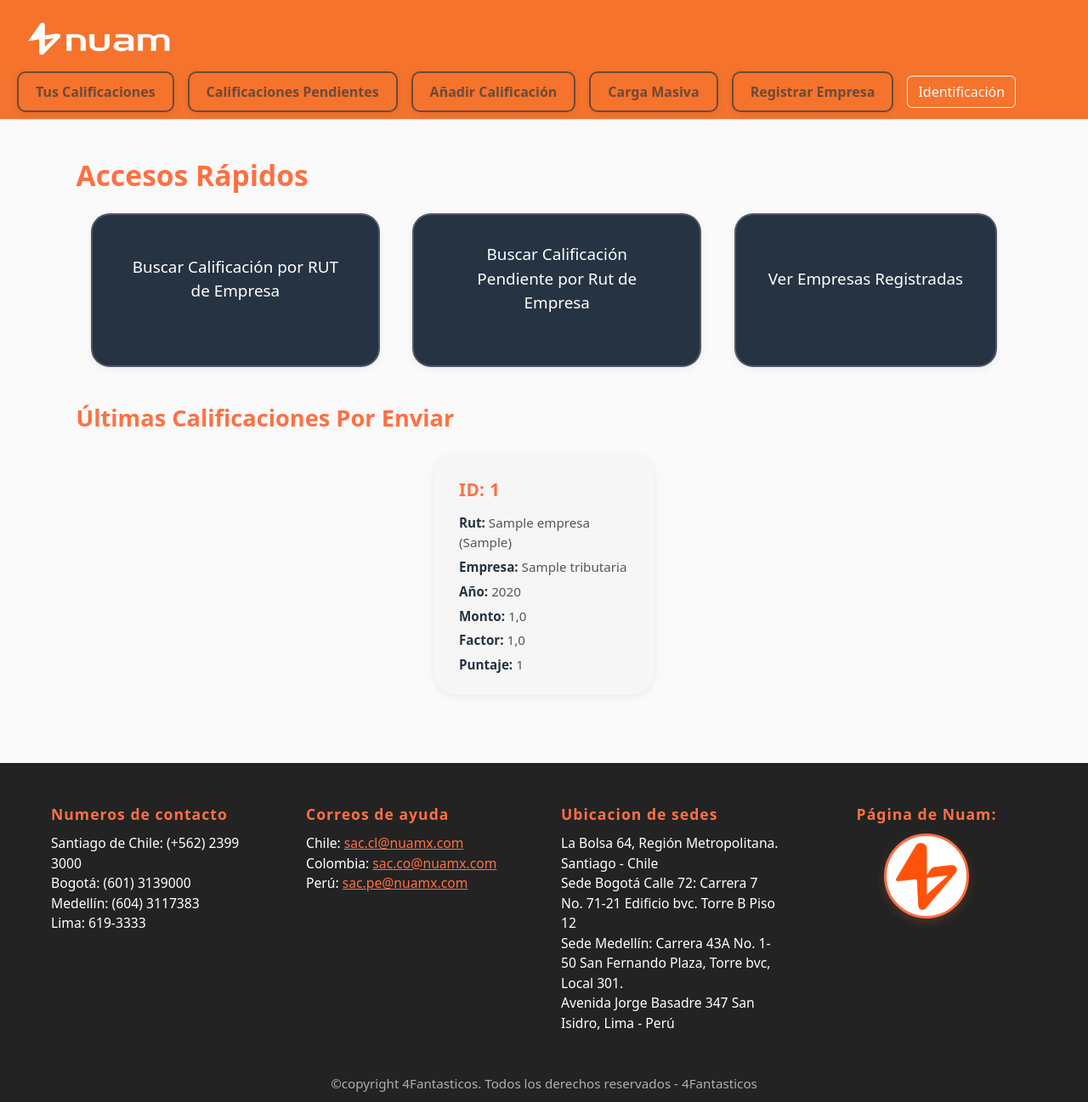
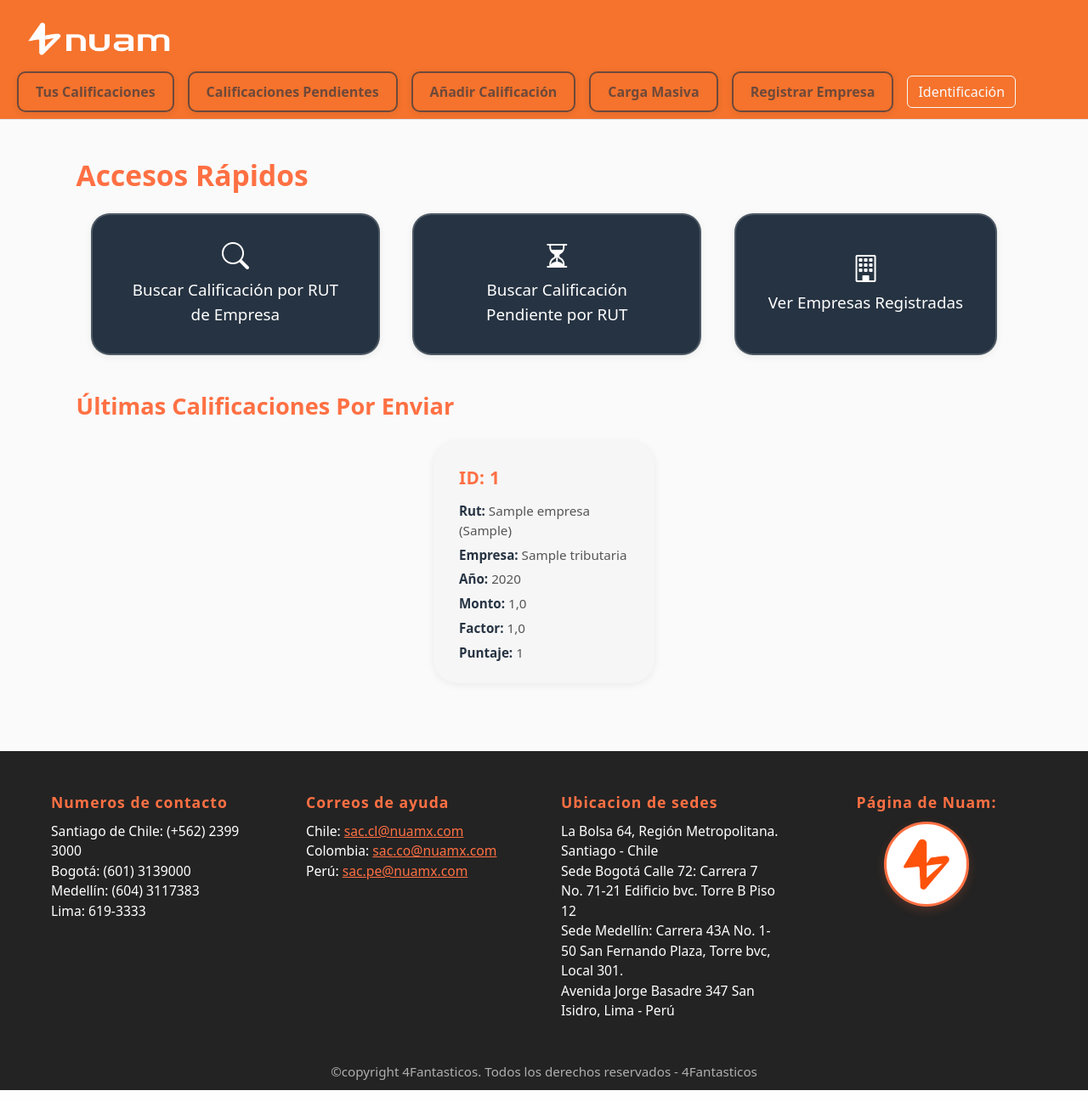
Before and after one commit to javierpepito/Proyecto_Nuam, a Django app: template Contenedor_Calificaciones/templates/Contenedor_Calificaciones/calificador_tributario/inicio_calificador.html in a window 1280 px wide. Shown: the whole page at 85% size. Run offline with Django 4.2, Linux system fonts and the light colour scheme; the template is opened without the code that fills it: values that come from a table or form of the project are taken from there, others are empty; tables that the repository leaves empty hold one stand-in row (values such as "Sample post").

Commit message:
Feat: cambio en estilos

```diff
--- a/Contenedor_Calificaciones/static/Contenedor_Calificaciones/css/base.css
+++ b/Contenedor_Calificaciones/static/Contenedor_Calificaciones/css/base.css
@@ -104,8 +104,8 @@
 }
 
 .footer-logo img {
-    width: 80px;
-    height: 80px;
+    width: 60px;
+    height: 60px;
     object-fit: contain;
     background: transparent;
 }
@@ -231,6 +231,54 @@
 }
 
 :root{ --white: #ffffff; --semi: rgba(255,255,255,0.16); }
+
+/* Estilos para logo navbar clickeable */
+.navbar-brand {
+  position: relative;
+  display: inline-block;
+  transition: transform 0.3s ease;
+  cursor: pointer;
+}
+
+.navbar-brand::after {
+  content: '';
+  position: absolute;
+  bottom: -2px;
+  left: 50%;
+  transform: translateX(-50%) scaleX(0);
+  width: 80%;
+  height: 3px;
+  background: linear-gradient(90deg, transparent, #ff7043, transparent);
+  border-radius: 2px;
+  transition: transform 0.3s ease;
+}
+
+.navbar-brand:hover {
+  transform: translateY(-2px);
+}
+
+.navbar-brand:hover::after {
+  transform: translateX(-50%) scaleX(1);
+}
+
+.navbar-brand img {
+  transition: filter 0.3s ease;
+  animation: navbar-logo-pulse 3s ease-in-out infinite;
+}
+
+.navbar-brand:hover img {
+  filter: brightness(1.1) drop-shadow(0 0 8px rgba(255, 112, 67, 0.4));
+  animation: none;
+}
+
+@keyframes navbar-logo-pulse {
+  0%, 100% {
+    filter: brightness(1);
+  }
+  50% {
+    filter: brightness(1.05);
+  }
+}
 
 .btn-hamburger-b{
   width:44px;
--- a/Contenedor_Calificaciones/templates/Contenedor_Calificaciones/calificador_tributario/inicio_calificador.html
+++ b/Contenedor_Calificaciones/templates/Contenedor_Calificaciones/calificador_tributario/inicio_calificador.html
@@ -57,7 +57,7 @@
         box-shadow: 0 6px 24px #ff704344;
     }
     .acceso-ver {
-        color: #ff7043;
+        color: #fff;
         font-weight: bold;
         font-size: 1rem;
         margin-top: 18px;
@@ -136,16 +136,16 @@
 <div class="accesos-rapidos-title">Accesos Rápidos</div>
 <div class="accesos-rapidos-botones">
     <a href="javascript:void(0);" onclick="abrirModalRut()" class="acceso-btn">
-    Buscar Calificación por RUT de Empresa
-    <span class="acceso-ver"></span>
+        <i class="bi bi-search"></i>
+        Buscar Calificación por RUT de Empresa
     </a>
     <a href="javascript:void(0);" onclick="abrirModalRutPendientes()" class="acceso-btn">
-    Buscar Calificación Pendiente por Rut de Empresa
-    <span class="acceso-ver"></span>
+        <i class="bi bi-hourglass-split"></i>
+        Buscar Calificación Pendiente por RUT
     </a>
     <a href="{% url 'lista_empresas' %}" class="acceso-btn">
-    Ver Empresas Registradas
-    <span class="acceso-ver"></span>
+        <i class="bi bi-building"></i>
+        Ver Empresas Registradas
     </a>
 </div>
 
--- a/Contenedor_Calificaciones/templates/Contenedor_Calificaciones/jefe_tributario/inicio_jefe.html
+++ b/Contenedor_Calificaciones/templates/Contenedor_Calificaciones/jefe_tributario/inicio_jefe.html
@@ -135,12 +135,12 @@
 <div class="accesos-rapidos-title">Accesos Rápidos</div>
 <div class="accesos-rapidos-botones">
     <a href="javascript:void(0);" onclick="abrirModalRutEmpresa()" class="acceso-btn">
+        <i class="bi bi-search"></i>
         Buscar Calificaciones por RUT de Empresa
-        <span class="acceso-ver"></span>
     </a>
     <a href="javascript:void(0);" onclick="abrirModalCalificador()" class="acceso-btn">
+        <i class="bi bi-person-badge"></i>
         Buscar Calificación de un Calificador
-        <span class="acceso-ver"></span>
     </a>
 </div>
 
```
Also changed, not shown: 2 other files.
